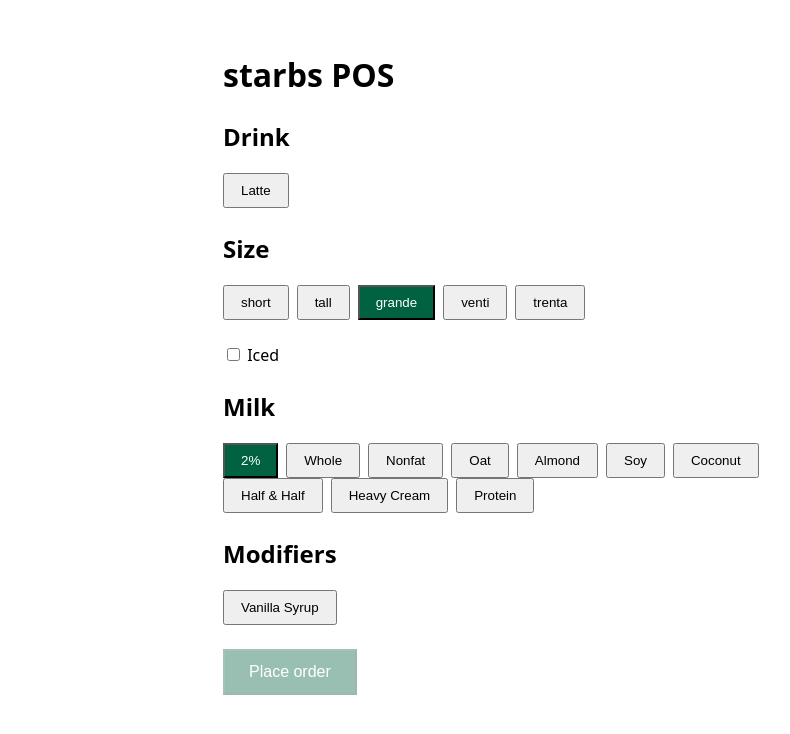
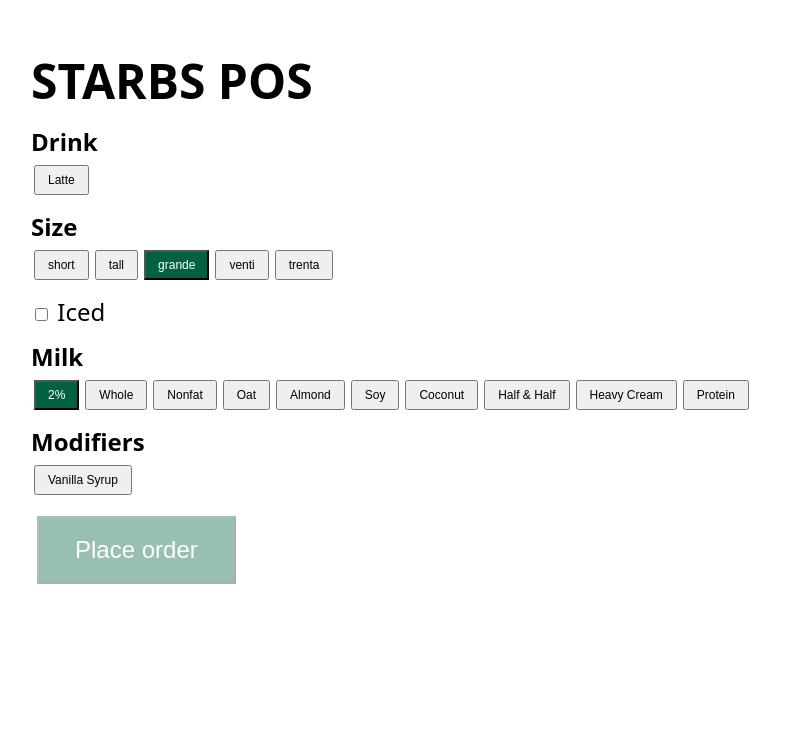
Before and after one commit to Marcaus-Cruz/starbs, a Vue app: page /pos in a window 1280 px wide. Shown: the top 734 px of the page, without its empty margins (97-887 px from the left). Built offline with nearby package versions, Linux system fonts and the light colour scheme.

Commit message:
Adjust css a bit

```diff
--- a/src/views/InstructionsView.vue
+++ b/src/views/InstructionsView.vue
@@ -48,10 +48,10 @@ onMounted(async () => {
       </p>
 
       <section v-if="order.modifiers.length">
-        <h2>Modifiers</h2>
+        <h2>Syrups</h2>
         <ul>
-          <li v-for="m in order.modifiers" :key="m.id">
-            {{ m.name }} — {{ m.quantity }} {{ m.unit }}
+          <li v-for="mod in order.modifiers" :key="mod.id">
+            {{ mod.name }} — {{ mod.quantity }} {{ mod.unit }}
           </li>
         </ul>
       </section>
--- a/src/views/PosView.vue
+++ b/src/views/PosView.vue
@@ -1,33 +1,33 @@
 <script setup lang="ts">
-import { ref } from 'vue';
-import { useRouter } from 'vue-router';
-import type { Size } from '../types';
+import { ref } from "vue";
+import { useRouter } from "vue-router";
+import type { Size } from "../types";
 
 const router = useRouter();
 
-const drinks = ref([{ id: 1, name: 'Latte' }]);
-const modifiers = ref([{ id: 1, name: 'Vanilla Syrup' }]);
+const drinks = ref([{ id: 1, name: "Latte" }]);
+const modifiers = ref([{ id: 1, name: "Vanilla Syrup" }]);
 
-const sizes: Size[] = ['short', 'tall', 'grande', 'venti', 'trenta'];
+const sizes: Size[] = ["short", "tall", "grande", "venti", "trenta"];
 const milks = [
-  '2%',
-  'Whole',
-  'Nonfat',
-  'Oat',
-  'Almond',
-  'Soy',
-  'Coconut',
-  'Half & Half',
-  'Heavy Cream',
-  'Protein',
+  "2%",
+  "Whole",
+  "Nonfat",
+  "Oat",
+  "Almond",
+  "Soy",
+  "Coconut",
+  "Half & Half",
+  "Heavy Cream",
+  "Protein",
 ] as const;
 type Milk = (typeof milks)[number];
 
 const selectedDrinkId = ref<number | null>(null);
-const selectedSize = ref<Size>('grande');
+const selectedSize = ref<Size>("grande");
 const iced = ref(false);
 const selectedModifierIds = ref<number[]>([]);
-const selectedMilk = ref<Milk>('2%');
+const selectedMilk = ref<Milk>("2%");
 
 function toggleModifier(id: number) {
   const i = selectedModifierIds.value.indexOf(id);
@@ -38,12 +38,12 @@ function toggleModifier(id: number) {
 function placeOrder() {
   if (selectedDrinkId.value === null) return;
   router.push({
-    name: 'instructions',
+    name: "instructions",
     params: { drinkId: String(selectedDrinkId.value) },
     query: {
       size: selectedSize.value,
       iced: String(iced.value),
-      modifiers: selectedModifierIds.value.join(','),
+      modifiers: selectedModifierIds.value.join(","),
       milk: selectedMilk.value,
     },
   });
@@ -52,7 +52,7 @@ function placeOrder() {
 
 <template>
   <main class="pos">
-    <h1>starbs POS</h1>
+    <h1>STARBS POS</h1>
 
     <section>
       <h2>Drink</h2>
@@ -100,16 +100,20 @@ function placeOrder() {
     <section>
       <h2>Modifiers</h2>
       <button
-        v-for="m in modifiers"
-        :key="m.id"
-        :class="{ active: selectedModifierIds.includes(m.id) }"
-        @click="toggleModifier(m.id)"
+        v-for="mod in modifiers"
+        :key="mod.id"
+        :class="{ active: selectedModifierIds.includes(mod.id) }"
+        @click="toggleModifier(mod.id)"
       >
-        {{ m.name }}
+        {{ mod.name }}
       </button>
     </section>
 
-    <button class="primary" :disabled="selectedDrinkId === null" @click="placeOrder">
+    <button
+      class="primary"
+      :disabled="selectedDrinkId === null"
+      @click="placeOrder"
+    >
       Place order
     </button>
   </main>
@@ -117,16 +121,28 @@ function placeOrder() {
 
 <style scoped>
 .pos {
-  max-width: 640px;
+  max-width: 80vw;
+  font-size: 3vmin;
+  padding: 2em;
   margin: 0 auto;
-  padding: 2rem;
 }
 section {
-  margin: 1.5rem 0;
+  margin: 0.5em 0;
 }
+
+h1 {
+  margin: auto;
+}
+
+h2 {
+  margin: auto;
+  font-size: 1em;
+}
+
 button {
-  margin-right: 0.5rem;
-  padding: 0.5rem 1rem;
+  font-size: 0.5em;
+  margin: 0.25em;
+  padding: 0.5em 1em;
   cursor: pointer;
 }
 button.active {
@@ -136,8 +152,8 @@ button.active {
 button.primary {
   background: #006241;
   color: white;
-  padding: 0.75rem 1.5rem;
-  font-size: 1rem;
+  padding: 0.75em 1.5em;
+  font-size: 1em;
 }
 button.primary:disabled {
   opacity: 0.4;
```
